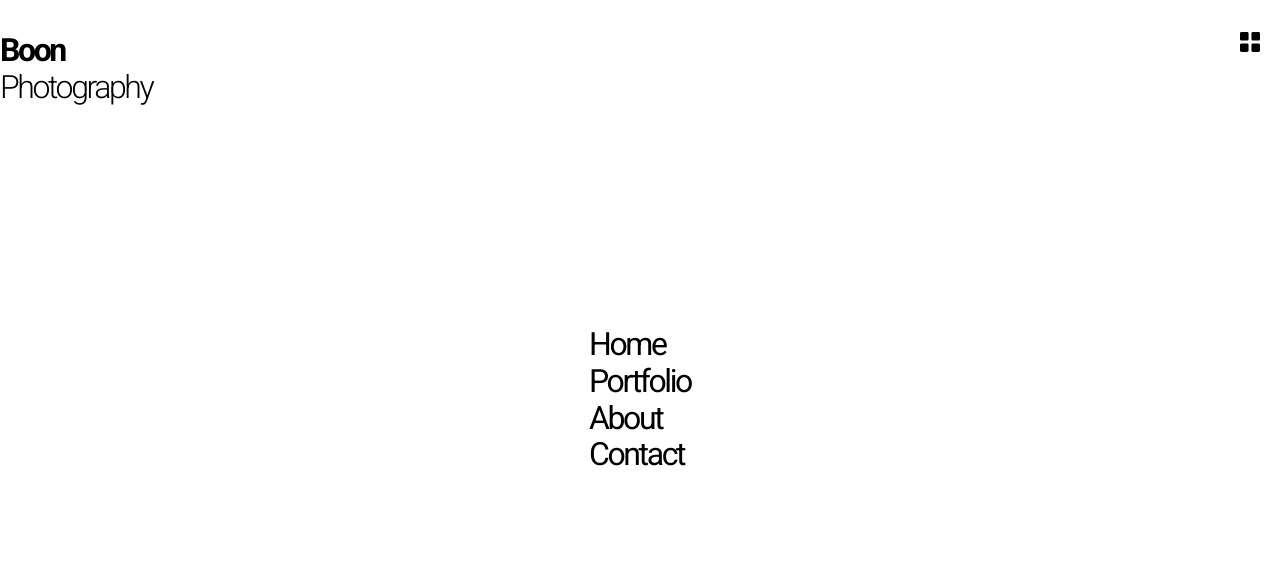
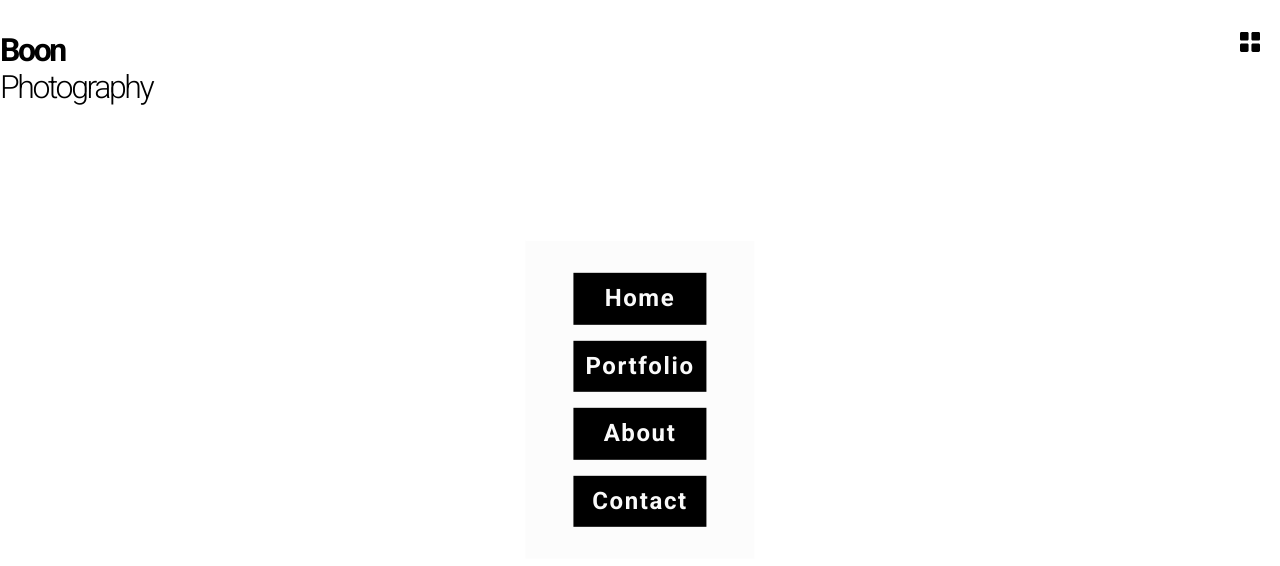
Before and after one commit to timamero/nextjs-template-photography-portfolio, a Next.js app: page /components/Header in a window 1280 px wide. Both pictures are taken after a click on the icon 1250 px from the left and 42 px from the top of the page. Shown: the top 566 px of the page. Built offline with nearby package versions, Linux system fonts and the light colour scheme.

Commit message:
make nav toggleable

```diff
--- a/pages/components/Nav.module.css
+++ b/pages/components/Nav.module.css
@@ -11,9 +11,28 @@
 }
 
 .menuItemsWrapper {
-  /* display: none; */
+  opacity: 0;
   position: absolute;
   top: 50%;
   left: 50%;
+  padding: 1rem 3rem;
+  background-color: rgba(250, 250, 250, 0.65);
   transform: translate(-50%, -50%);
+  transition: 0.5s opacity linear;
 }
+
+.menuItemsWrapper > * {
+  padding: 0.75rem;
+  margin-top: 1rem;
+  margin-bottom: 1rem;
+  background-color: black;
+  color: #FAFAFA;
+  text-align: center;
+  font-weight: 700;
+  font-size: 1.5rem;
+  letter-spacing: 0.1rem;
+}
+
+.menuIsActive {
+  opacity: 1;
+}
--- a/pages/components/Nav.tsx
+++ b/pages/components/Nav.tsx
@@ -1,10 +1,15 @@
-import React from 'react'
+import React, { useState } from 'react'
 import styles from './Nav.module.css'
 
 const Nav = () => {
+  const [isActive, setIsActive] = useState(false)
+  const handleClick = () => {
+    setIsActive(!isActive)
+  }
+
   return (
     <nav id="mainNav">
-      <svg className={styles.menu} width="20" version="1.1" viewBox="0 0 210 210">
+      <svg onClick={handleClick} className={styles.menu} width="20" version="1.1" viewBox="0 0 210 210">
         <g id="XMLID_2_">
           <path id="XMLID_4_" d="M75,0H15C6.716,0,0,6.716,0,15v60c0,8.284,6.716,15,15,15h60c8.284,0,15-6.716,15-15V15   C90,6.716,83.284,0,75,0z"/>
           <path id="XMLID_6_" d="m75 120h-60c-8.284 0-15 6.716-15 15v60c0 8.284 6.716 15 15 15h60c8.284 0 15-6.716 15-15v-60c0-8.284-6.716-15-15-15z"/>
@@ -12,7 +17,7 @@ const Nav = () => {
           <path id="XMLID_10_" d="m195 120h-60c-8.284 0-15 6.716-15 15v60c0 8.284 6.716 15 15 15h60c8.284 0 15-6.716 15-15v-60c0-8.284-6.716-15-15-15z"/>
         </g>
       </svg>
-      <ul className={styles.menuItemsWrapper}>
+      <ul className={`${styles.menuItemsWrapper} ${isActive && styles.menuIsActive}` }>
         <li>Home</li>
         <li>Portfolio</li>
         <li>About</li>
```
